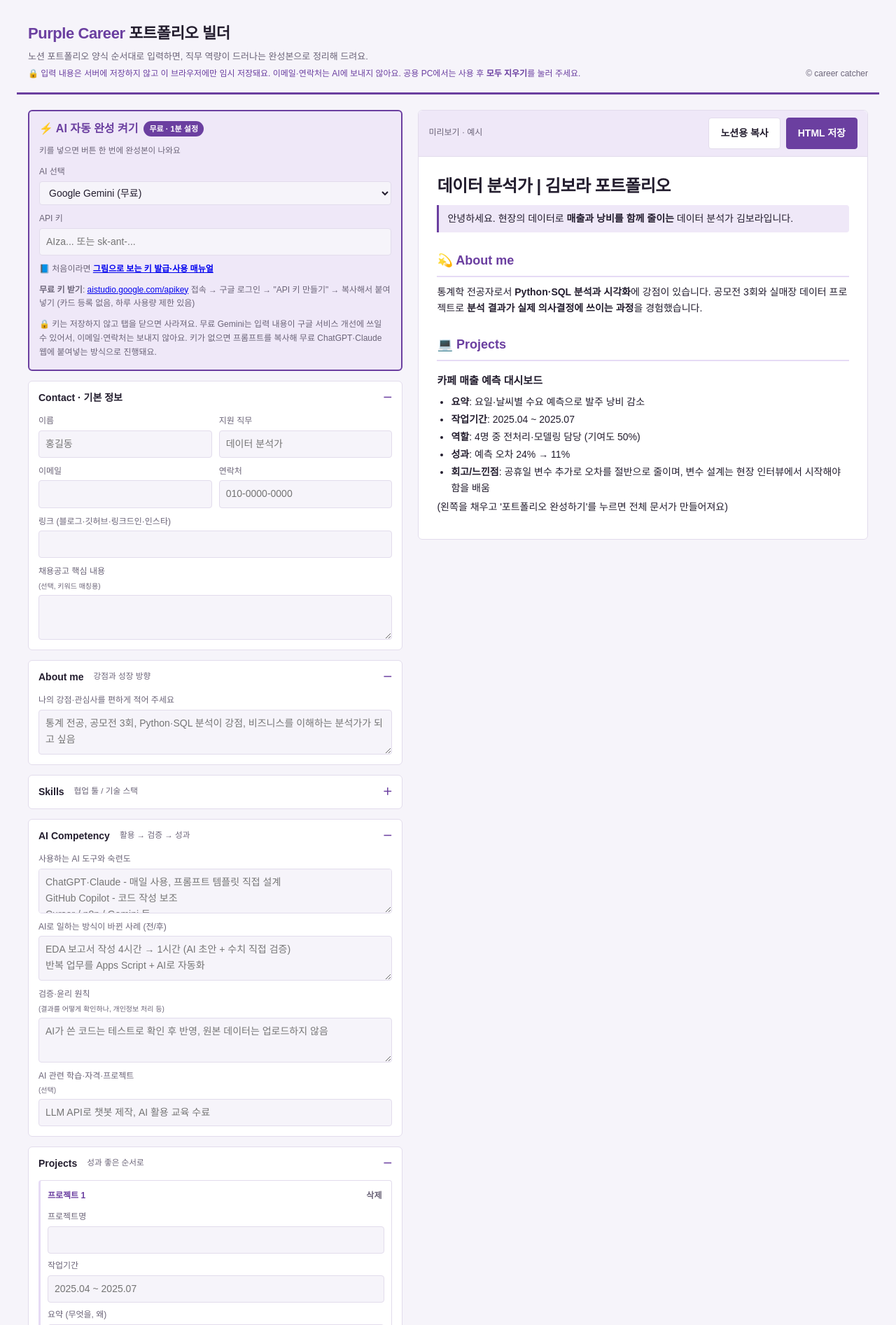
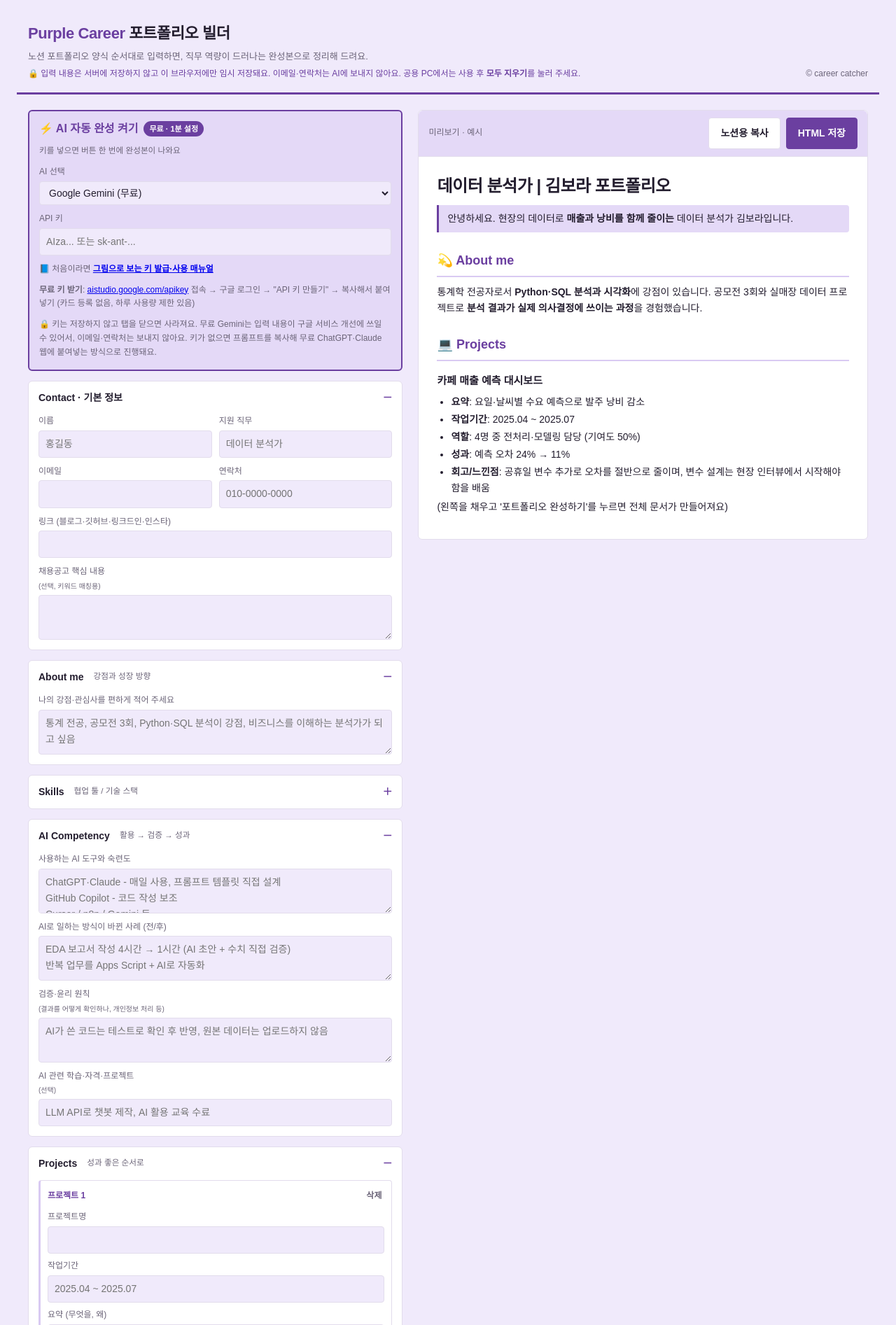
Before and after one commit to eunkyoungAn/-, a Python web app: template templates/portfolio-builder.html in a window 1280 px wide. Shown: the top 1893 px of the page at 70% size. Run offline with Jinja, Linux system fonts and the light colour scheme; the template is opened without the code that fills it, so the values that code supplies are empty.

Commit message:
Light lavender theme only (remove dark mode) for builder, guide and sample
Co-Authored-By: Claude Sonnet 5.5 <noreply@anthropic.com>
Claude-Session: https://claude.ai/code/session_01VAZAmnGtE52KVJD2yJDBoU

```diff
--- a/downloads/김공순_portfolio.html
+++ b/downloads/김공순_portfolio.html
@@ -1,5 +1,4 @@
-<!doctype html><html lang="ko"><head><meta charset="utf-8"><meta name="viewport" content="width=device-width,initial-scale=1"><title>디지털 마케터 | 김공순 포트폴리오</title><style>:root{--bg:#fff;--fg:#231d2e;--muted:#6b6478;--line:#e2dcec;--accent:#6b3fa0;--soft:#efe8f8;--chip:#e6dbf5}
-@media (prefers-color-scheme:dark){:root{--bg:#16131c;--fg:#ece7f4;--muted:#a69eb5;--line:#352d42;--accent:#b591e6;--soft:#2a2236;--chip:#3a2d4d}}
+<!doctype html><html lang="ko"><head><meta charset="utf-8"><meta name="viewport" content="width=device-width,initial-scale=1"><title>디지털 마케터 | 김공순 포트폴리오</title><style>:root{--bg:#f0eafb;--fg:#231d2e;--muted:#6b6478;--line:#e2dcec;--accent:#6b3fa0;--soft:#e4d9f7;--chip:#d9caf2}
 *{box-sizing:border-box}h1,h2,h3,p,li,td{word-break:keep-all;overflow-wrap:anywhere}body{margin:0;background:var(--bg);color:var(--fg);font-family:"Malgun Gothic","맑은 고딕","Apple SD Gothic Neo","Noto Sans KR",sans-serif;font-size:15px;line-height:1.7}
 main{max-width:860px;margin:0 auto;padding:48px max(20px,env(safe-area-inset-left,0px)) 64px}
 header.band{border-top:6px solid var(--accent)}
--- a/portfolio-builder/guide/index.html
+++ b/portfolio-builder/guide/index.html
@@ -4,8 +4,7 @@
 <meta name="referrer" content="no-referrer">
 <title>포트폴리오 빌더 매뉴얼</title>
 <style>
-:root{--bg:#f6f4fa;--panel:#fff;--fg:#231d2e;--muted:#6b6478;--line:#e2dcec;--accent:#6b3fa0;--soft:#efe8f8;--warn:#e8590c}
-@media (prefers-color-scheme:dark){:root{--bg:#16131c;--panel:#1f1a28;--fg:#ece7f4;--muted:#a69eb5;--line:#352d42;--accent:#b591e6;--soft:#2a2236}}
+:root{--bg:#f0eafb;--panel:#fff;--fg:#231d2e;--muted:#6b6478;--line:#e2dcec;--accent:#6b3fa0;--soft:#e4d9f7;--warn:#e8590c}
 *{box-sizing:border-box}
 body{margin:0;background:var(--bg);color:var(--fg);font-family:"Malgun Gothic","맑은 고딕","Apple SD Gothic Neo","Noto Sans KR",sans-serif;font-size:16px;line-height:1.75;word-break:keep-all}
 header{border-top:6px solid var(--accent);background:var(--panel);border-bottom:1px solid var(--line)}
--- a/portfolio-builder/sample/index.html
+++ b/portfolio-builder/sample/index.html
@@ -1,5 +1,4 @@
-<!doctype html><html lang="ko"><head><meta charset="utf-8"><meta name="viewport" content="width=device-width,initial-scale=1"><title>디지털 마케터 | 김공순 포트폴리오</title><style>:root{--bg:#fff;--fg:#231d2e;--muted:#6b6478;--line:#e2dcec;--accent:#6b3fa0;--soft:#efe8f8;--chip:#e6dbf5}
-@media (prefers-color-scheme:dark){:root{--bg:#16131c;--fg:#ece7f4;--muted:#a69eb5;--line:#352d42;--accent:#b591e6;--soft:#2a2236;--chip:#3a2d4d}}
+<!doctype html><html lang="ko"><head><meta charset="utf-8"><meta name="viewport" content="width=device-width,initial-scale=1"><title>디지털 마케터 | 김공순 포트폴리오</title><style>:root{--bg:#f0eafb;--fg:#231d2e;--muted:#6b6478;--line:#e2dcec;--accent:#6b3fa0;--soft:#e4d9f7;--chip:#d9caf2}
 *{box-sizing:border-box}h1,h2,h3,p,li,td{word-break:keep-all;overflow-wrap:anywhere}body{margin:0;background:var(--bg);color:var(--fg);font-family:"Malgun Gothic","맑은 고딕","Apple SD Gothic Neo","Noto Sans KR",sans-serif;font-size:15px;line-height:1.7}
 main{max-width:860px;margin:0 auto;padding:48px max(20px,env(safe-area-inset-left,0px)) 64px}
 header.band{border-top:6px solid var(--accent)}
--- a/site/guide/index.html
+++ b/site/guide/index.html
@@ -4,8 +4,7 @@
 <meta name="referrer" content="no-referrer">
 <title>포트폴리오 빌더 매뉴얼</title>
 <style>
-:root{--bg:#f6f4fa;--panel:#fff;--fg:#231d2e;--muted:#6b6478;--line:#e2dcec;--accent:#6b3fa0;--soft:#efe8f8;--warn:#e8590c}
-@media (prefers-color-scheme:dark){:root{--bg:#16131c;--panel:#1f1a28;--fg:#ece7f4;--muted:#a69eb5;--line:#352d42;--accent:#b591e6;--soft:#2a2236}}
+:root{--bg:#f0eafb;--panel:#fff;--fg:#231d2e;--muted:#6b6478;--line:#e2dcec;--accent:#6b3fa0;--soft:#e4d9f7;--warn:#e8590c}
 *{box-sizing:border-box}
 body{margin:0;background:var(--bg);color:var(--fg);font-family:"Malgun Gothic","맑은 고딕","Apple SD Gothic Neo","Noto Sans KR",sans-serif;font-size:16px;line-height:1.75;word-break:keep-all}
 header{border-top:6px solid var(--accent);background:var(--panel);border-bottom:1px solid var(--line)}
--- a/templates/portfolio-builder.html
+++ b/templates/portfolio-builder.html
@@ -3,12 +3,10 @@
 <style>
 /* Layout: 좌측 입력 시트(섹션 탭 순서 = 노션 양식 순서) / 우측 노션형 미리보기 */
 :root{
-  --bg:#f6f4fa; --panel:#ffffff; --fg:#231d2e; --muted:#6b6478; --line:#e2dcec;
-  --accent:#6b3fa0; --accent-fg:#ffffff; --soft:#efe8f8; --chip:#e6dbf5;
+  --bg:#f0eafb; --panel:#ffffff; --fg:#231d2e; --muted:#6b6478; --line:#e2dcec;
+  --accent:#6b3fa0; --accent-fg:#ffffff; --soft:#e4d9f7; --chip:#d9caf2;
   --font:"Malgun Gothic","맑은 고딕","Apple SD Gothic Neo","Noto Sans KR",sans-serif;
 }
-@media (prefers-color-scheme:dark){:root:not([data-theme="light"]){--bg:#16131c;--panel:#1f1a28;--fg:#ece7f4;--muted:#a69eb5;--line:#352d42;--accent:#b591e6;--accent-fg:#1a1422;--soft:#2a2236;--chip:#3a2d4d;color-scheme:dark}}
-:root[data-theme="dark"]{--bg:#16131c;--panel:#1f1a28;--fg:#ece7f4;--muted:#a69eb5;--line:#352d42;--accent:#b591e6;--accent-fg:#1a1422;--soft:#2a2236;--chip:#3a2d4d;color-scheme:dark}
 *{box-sizing:border-box}
 body{background:var(--bg);color:var(--fg);font-family:var(--font);font-size:14px;line-height:1.65;padding-left:max(16px,env(safe-area-inset-left,0px));padding-right:max(16px,env(safe-area-inset-right,0px));padding-block:0 48px}
 .top{border-bottom:3px solid var(--accent);padding-block:22px 16px;margin-bottom:22px}
@@ -473,8 +471,7 @@ async function viaApi(key){
 const dlP=window.claude?.use?window.claude.use("downloads"):Promise.resolve(null);
 function htmlDoc(){
   const title=($("doc").querySelector("h1")?.textContent||(($("role").value||"")+" 포트폴리오")).trim();
-  const css=`:root{--bg:#fff;--fg:#231d2e;--muted:#6b6478;--line:#e2dcec;--accent:#6b3fa0;--soft:#efe8f8;--chip:#e6dbf5}
-@media (prefers-color-scheme:dark){:root{--bg:#16131c;--fg:#ece7f4;--muted:#a69eb5;--line:#352d42;--accent:#b591e6;--soft:#2a2236;--chip:#3a2d4d}}
+  const css=`:root{--bg:#f0eafb;--fg:#231d2e;--muted:#6b6478;--line:#e2dcec;--accent:#6b3fa0;--soft:#e4d9f7;--chip:#d9caf2}
 *{box-sizing:border-box}h1,h2,h3,p,li,td{word-break:keep-all;overflow-wrap:anywhere}body{margin:0;background:var(--bg);color:var(--fg);font-family:"Malgun Gothic","맑은 고딕","Apple SD Gothic Neo","Noto Sans KR",sans-serif;font-size:15px;line-height:1.7}
 main{max-width:860px;margin:0 auto;padding:48px max(20px,env(safe-area-inset-left,0px)) 64px}
 header.band{border-top:6px solid var(--accent)}
```
Also changed, not shown: downloads/careercatcher-portfolio-builder.html (+3 -6 lines), portfolio-builder/index.html (+3 -6 lines), site/index.html (+3 -6 lines).
